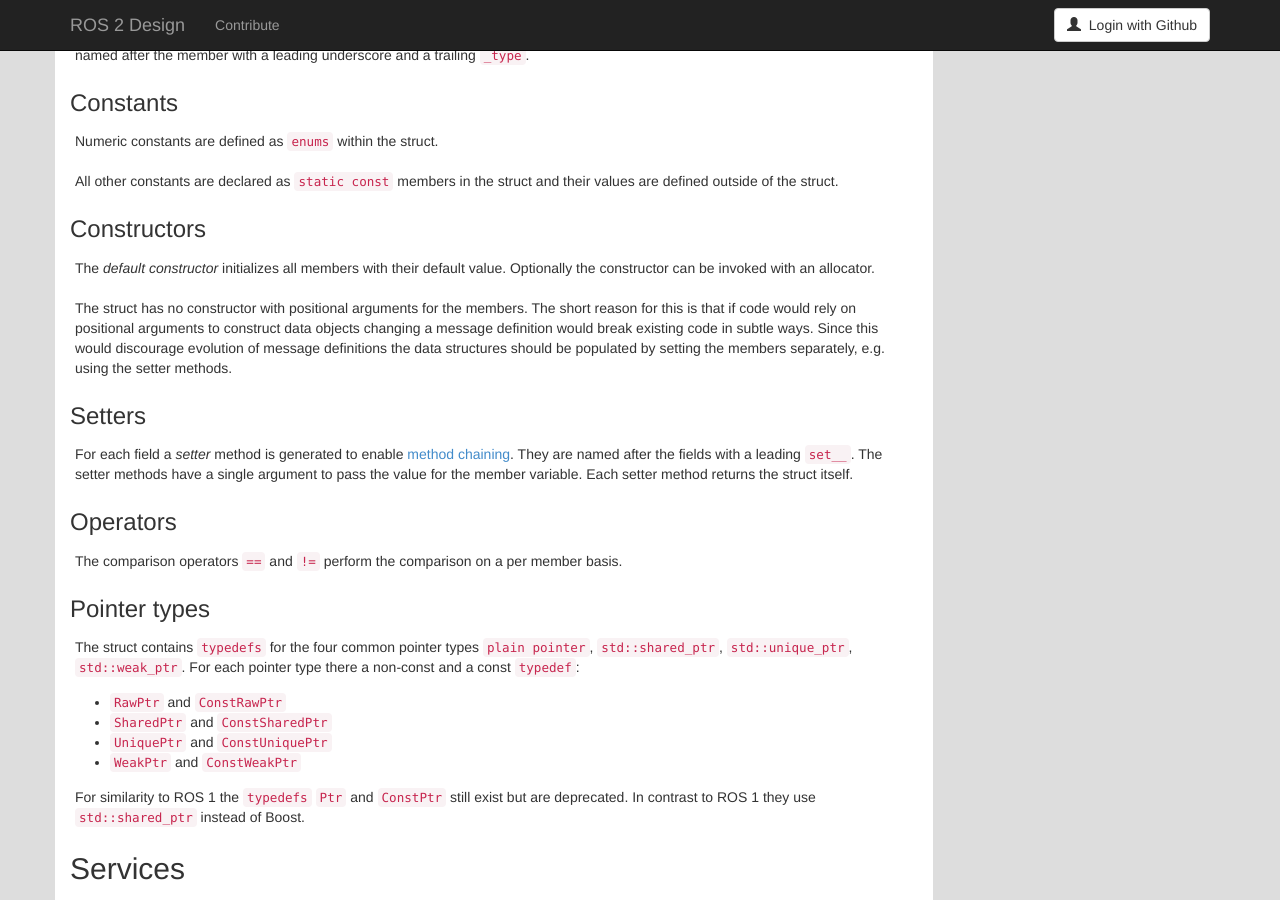
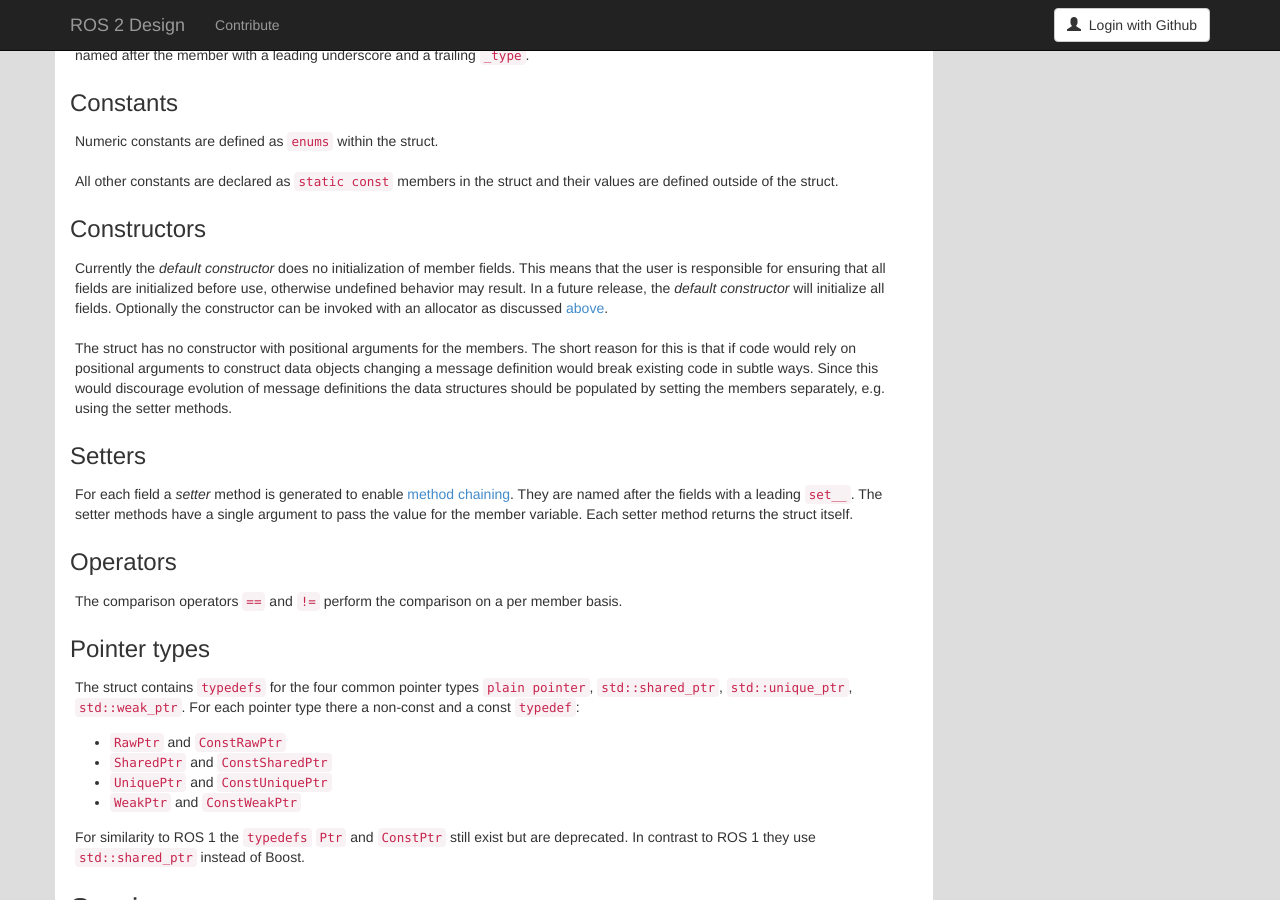
Before and after one commit to ros2/design, a Jekyll site: the page built from articles/112_generated_interfaces_cpp.md, in a window 1280 px wide and 900 px high, scrolled down 1828 px. Built offline with Jekyll 4.4.1, drawn with Linux system fonts in a browser that asks for light colours; nearby versions of some CDN libraries.

Commit message:
Update the cpp article.
Make sure to mention that the default constructor doesn't
(currently) initialize member variables.

Signed-off-by: Chris Lalancette <clalancette@openrobotics.org>

```diff
--- a/articles/112_generated_interfaces_cpp.md
+++ b/articles/112_generated_interfaces_cpp.md
@@ -41,7 +41,7 @@
 Following the C++ style guide of ROS 2 the namespace hierarchy is mapped to a folder structure.
 The filenames use lowercase alphanumeric characters with underscores for separating words and end with either `.hpp` or `.cpp`.
 
-## Messages
+## <a name="Messages"></a>Messages
 
 For a message a templated `struct` with the same name followed by an underscore is generated.
 The single template argument is the allocator for the data structure.
@@ -103,8 +103,10 @@
 
 ### Constructors
 
-The *default constructor* initializes all members with their default value.
-Optionally the constructor can be invoked with an allocator.
+Currently the *default constructor* does no initialization of member fields.
+This means that the user is responsible for ensuring that all fields are initialized before use, otherwise undefined behavior may result.
+In a future release, the *default constructor* will initialize all fields.
+Optionally the constructor can be invoked with an allocator as discussed [above](#Messages).
 
 The struct has no constructor with positional arguments for the members.
 The short reason for this is that if code would rely on positional arguments to construct data objects changing a message definition would break existing code in subtle ways.
```
